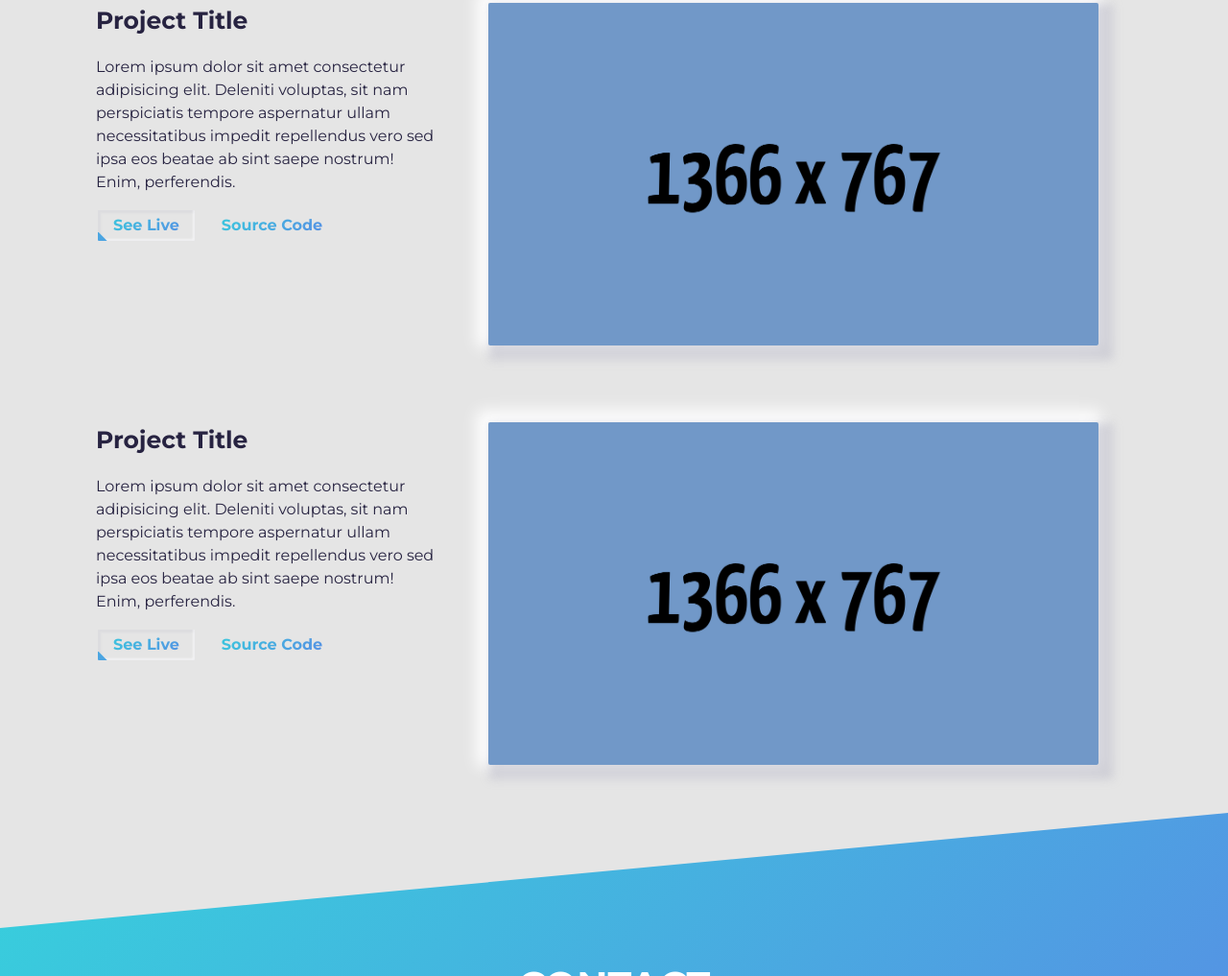
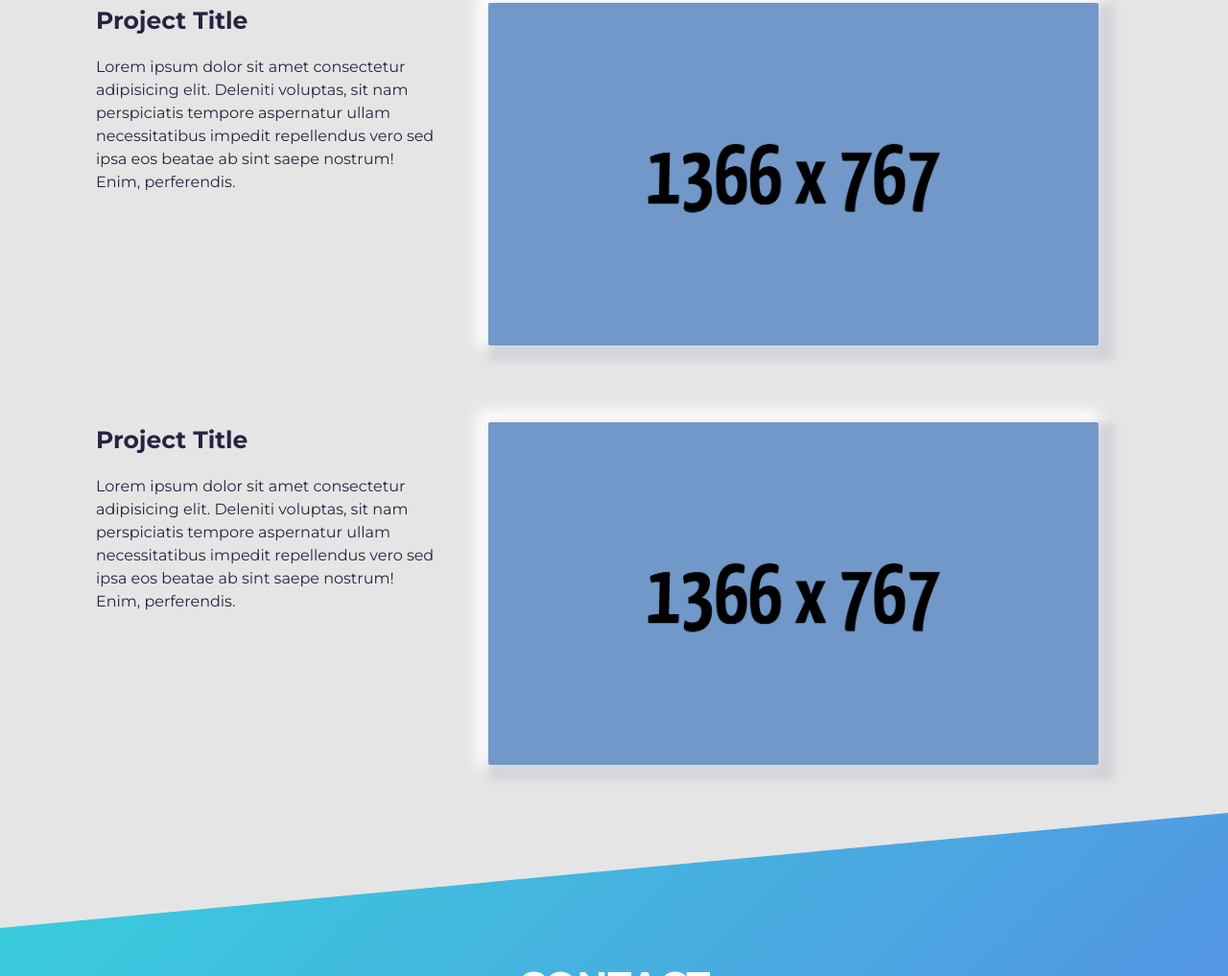
Before and after one commit to LaurentKalpers/LaurentKalpers.github.io, a plain HTML site: page index.html in a window 1280 px wide. Shown: the part 2110-3127 px from the top of the page at 96% size. Drawn offline with Linux system fonts and the light colour scheme.

Commit message:
remove btn for other project

```diff
--- a/index.html
+++ b/index.html
@@ -188,18 +188,6 @@ Have fun creating your portfolio on this template!!! -->
                 necessitatibus impedit repellendus vero sed ipsa eos beatae ab
                 sint saepe nostrum! Enim, perferendis.
               </p>
-              <div class="project-wrapper__text-btns">
-                <a
-                  href="#"
-                  target="_blank"
-                  rel="noopener noreferrer"
-                  class="cta-btn cta-btn--hero cta-btn--projects"
-                  >See Live</a
-                >
-                <a href="#" target="_blank" class="cta-btn text-color-main"
-                  >Source Code</a
-                >
-              </div>
             </div>
 
             <div class="project-wrapper__image">
@@ -228,18 +216,6 @@ Have fun creating your portfolio on this template!!! -->
                 necessitatibus impedit repellendus vero sed ipsa eos beatae ab
                 sint saepe nostrum! Enim, perferendis.
               </p>
-              <div class="project-wrapper__text-btns">
-                <a
-                  href="#"
-                  target="_blank"
-                  rel="noopener noreferrer"
-                  class="cta-btn cta-btn--hero cta-btn--projects"
-                  >See Live</a
-                >
-                <a href="#" target="_blank" class="cta-btn text-color-main"
-                  >Source Code</a
-                >
-              </div>
             </div>
 
             <div class="project-wrapper__image">
```
